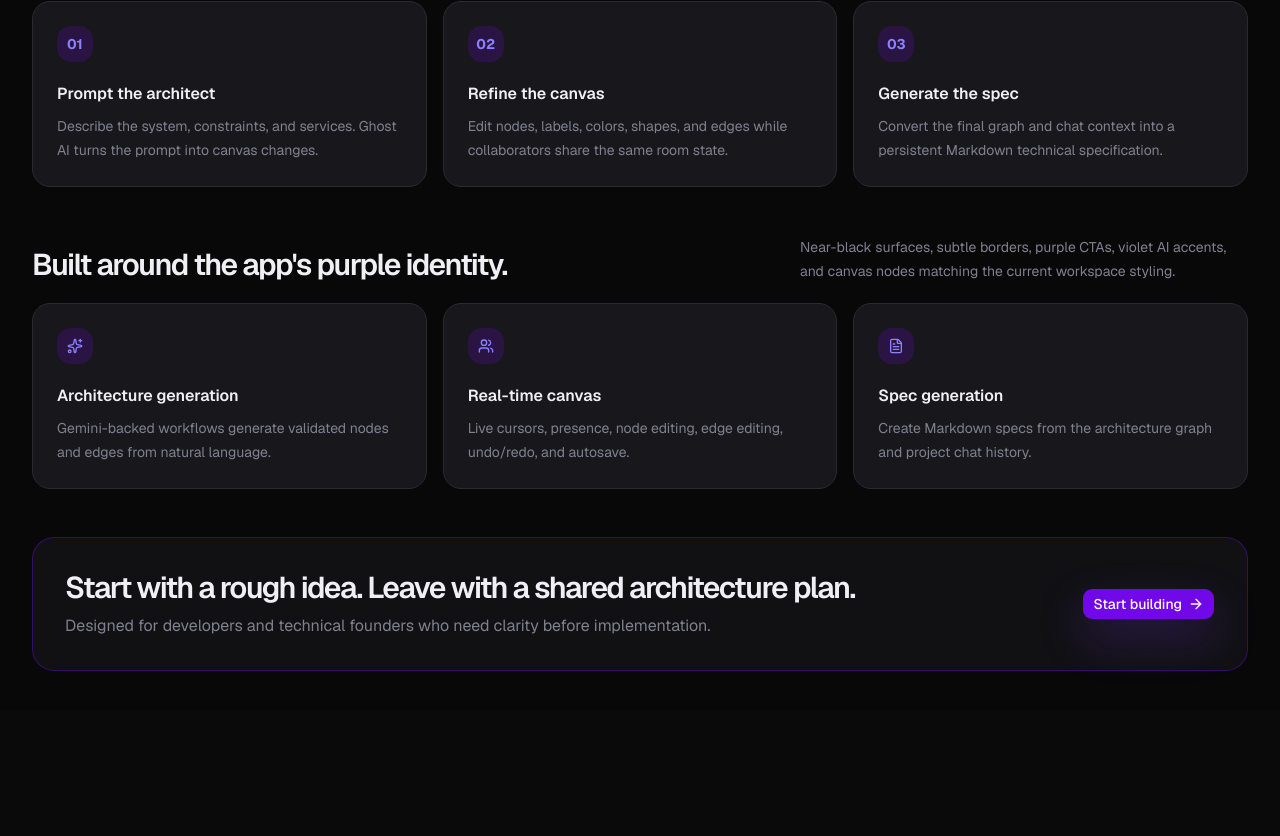
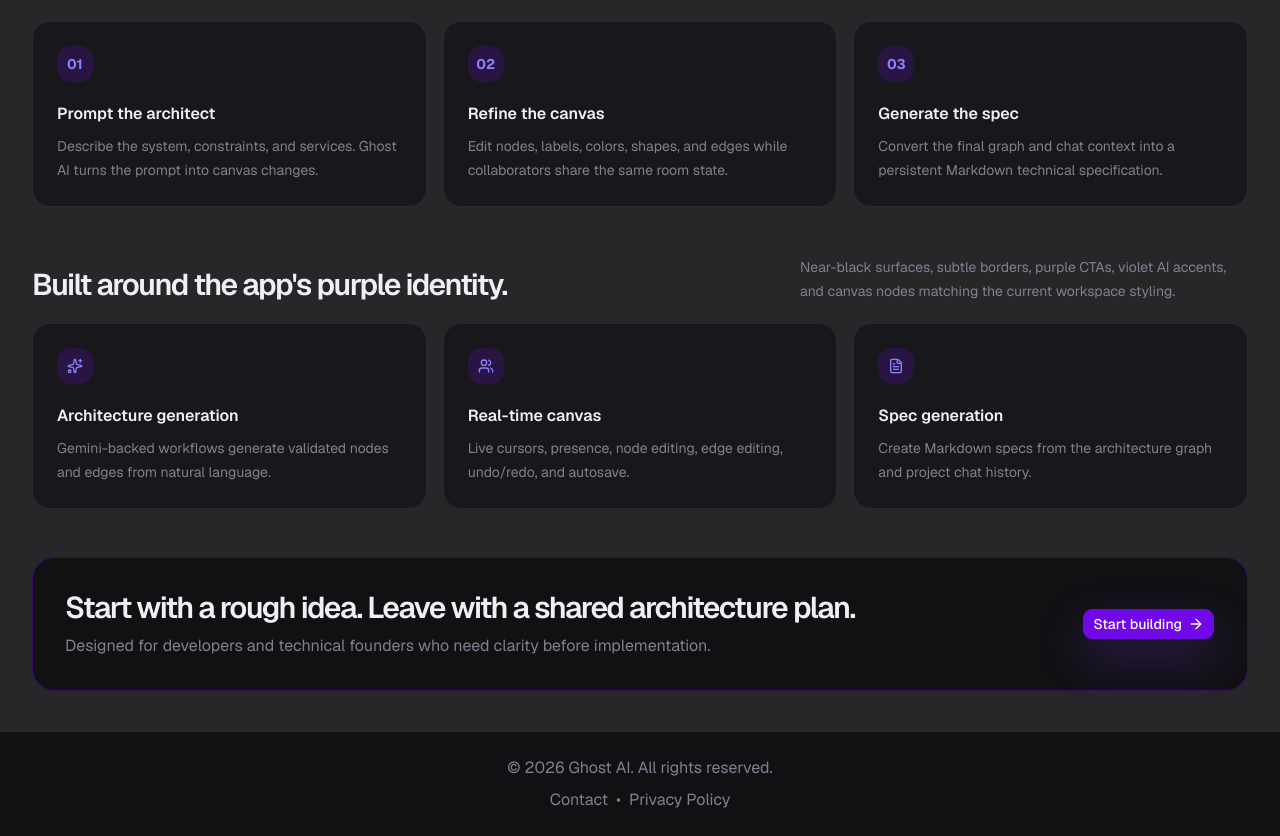
Before and after one commit to rodgons/ghost-ai, a Next.js app: page / in a window 1280 px wide. Shown: the part 984-1820 px from the top of the page. Before the commit the page ends 1695 px from the top, so only its background shows below. Built offline with nearby package versions, Linux system fonts and the light colour scheme; no server answers.

Commit message:
feat: enhance landing page layout and styling with new sections and footer

```diff
--- a/src/app/page.tsx
+++ b/src/app/page.tsx
@@ -242,14 +242,15 @@ export default async function Home() {
         </div>
       </section>
 
+      <div className="bg-zinc-800 pt-5">
         <section className="mx-auto max-w-7xl px-5 pb-12 sm:px-8" id="workflow">
           <div className="mb-5 flex flex-col justify-between gap-4 md:flex-row md:items-end">
-          <h2 className="max-w-xl text-3xl font-semibold tracking-[-0.05em]">
+            <h2 className="max-w-xl text-3xl font-semibold tracking-tighter">
               From rough prompt to shared architecture.
             </h2>
             <p className="max-w-md text-sm leading-6 text-copy-muted">
-            A focused flow for technical teams that need a design artifact, not
-            another blank canvas.
+              A focused flow for technical teams that need a design artifact,
+              not another blank canvas.
             </p>
           </div>
           <div className="grid gap-4 md:grid-cols-3">
@@ -272,12 +273,12 @@ export default async function Home() {
 
         <section className="mx-auto max-w-7xl px-5 pb-12 sm:px-8" id="features">
           <div className="mb-5 flex flex-col justify-between gap-4 md:flex-row md:items-end">
-          <h2 className="max-w-xl text-3xl font-semibold tracking-[-0.05em]">
+            <h2 className="max-w-xl text-3xl font-semibold tracking-tighter">
               Built around the app&apos;s purple identity.
             </h2>
             <p className="max-w-md text-sm leading-6 text-copy-muted">
-            Near-black surfaces, subtle borders, purple CTAs, violet AI accents,
-            and canvas nodes matching the current workspace styling.
+              Near-black surfaces, subtle borders, purple CTAs, violet AI
+              accents, and canvas nodes matching the current workspace styling.
             </p>
           </div>
           <div className="grid gap-4 md:grid-cols-3" id="stack">
@@ -316,6 +317,22 @@ export default async function Home() {
             <LandingButton href={startHref} label="Start building" />
           </div>
         </section>
+      </div>
+
+      <footer className="border-t border-surface-border bg-surface py-6 text-center text-copy-muted">
+        <div className="mx-auto max-w-7xl px-5 sm:px-8">
+          <p>© {new Date().getFullYear()} Ghost AI. All rights reserved.</p>
+          <p className="mt-2">
+            <a href="mailto:contact@ghost.ai" className="hover:underline">
+              Contact
+            </a>
+            <span className="mx-2">•</span>
+            <a href="/privacy" className="hover:underline">
+              Privacy Policy
+            </a>
+          </p>
+        </div>
+      </footer>
     </main>
   );
 }
```
Lines whose indentation alone changed are shown as unchanged.
